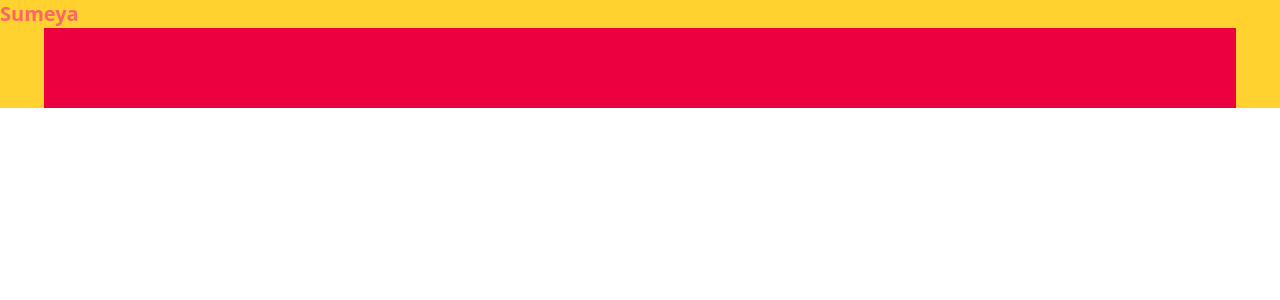
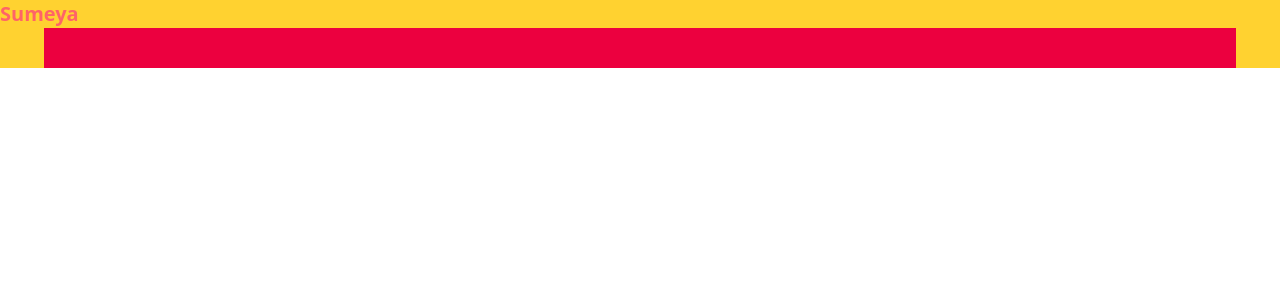
Before and after one commit to Sumeyahassen/mobile-app, a React (Vite) app in the folder react/rt/: page / in a window 1280 px wide. Shown: the top 300 px of the page. Built offline with nearby package versions, Linux system fonts and the light colour scheme.

Commit message:
to applay pading

```diff
--- a/react/rt/src/App.jsx
+++ b/react/rt/src/App.jsx
@@ -3,7 +3,7 @@ const App=()=>{
   return (
     <div className='bg-amber-300'>
 <h1 className='text-red-400 text-xl font-extrabold'>Sumeya</h1>
-<p className='p-10 bg-rose-600 mx-11'></p>
+<p className='px-10 py-5 bg-rose-600 mx-11'></p>
     </div>
   )
 }
```
